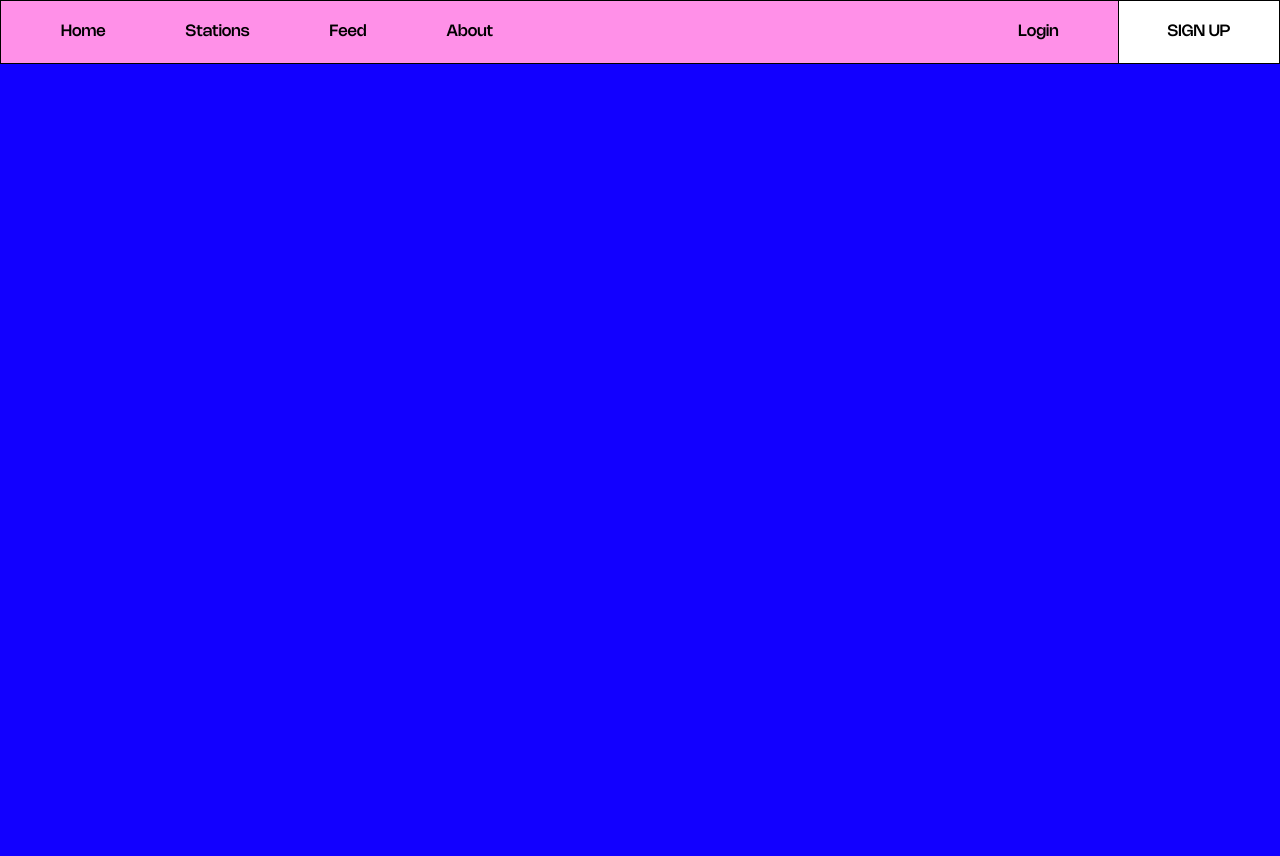
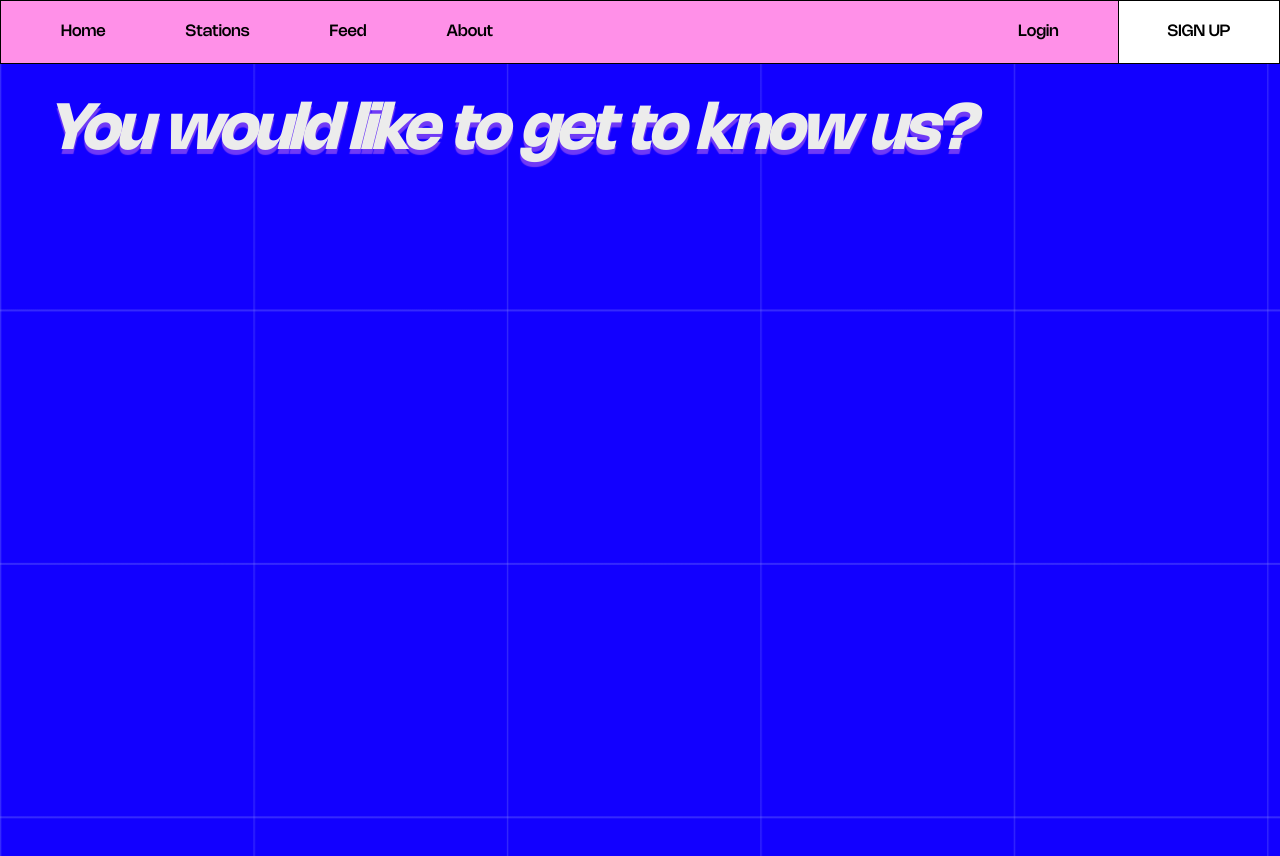
Before and after one commit to heckspoiler/sinecloud, a React (Create React App) app in the folder sinecloud/: page /about in a window 1280 px wide. Before the commit the page ends 800 px from the top, so only its background shows below. Built offline with nearby package versions, Linux system fonts and the light colour scheme.

Commit message:
small css changes

```diff
--- a/sinecloud/src/App.js
+++ b/sinecloud/src/App.js
@@ -7,6 +7,7 @@ import { motion } from "framer-motion";
 import { Home } from "./Components/Home/Home";
 import { Navbar } from "./Components/Navbar/Navbar";
 import { Stations } from "./Components/Stations/Stations";
+import { About } from "./Components/About/About";
 const Feed = lazy(() => import("./Components/Feed/Feed"));
 
 function App() {
@@ -41,6 +42,7 @@ function App() {
               </Suspense>
             }
           />
+          <Route path="/about" element={<About />} />
         </Routes>
       </div>
     </Router>
--- a/sinecloud/src/Components/About/About.css
+++ b/sinecloud/src/Components/About/About.css
@@ -0,0 +1,17 @@
+.about_container {
+      height: 100vh;
+      width: 100%;
+}
+
+.about_container h1 {
+      position: fixed;
+      margin-top: calc(20px + 10vh);
+      margin-left: calc(20px + 2vw);
+      top: 0;
+      left: 0;
+      font-style: italic;
+      width: 80%;
+      letter-spacing: -3px;
+      font-size: 4rem;
+      text-shadow: 0px 5px 1px rgba(255, 144, 232, 0.4) !important;
+}
--- a/sinecloud/src/Components/About/About.js
+++ b/sinecloud/src/Components/About/About.js
@@ -0,0 +1,10 @@
+import React from "react";
+import "./About.css";
+
+export const About = () => {
+  return (
+    <div className="about_container">
+      <h1>You would like to get to know us?</h1>
+    </div>
+  );
+};
--- a/sinecloud/src/Components/Feed/Feed.css
+++ b/sinecloud/src/Components/Feed/Feed.css
@@ -43,7 +43,7 @@
       width: 40%;
       letter-spacing: -3px;
       font-size: 4rem;
-      text-shadow: 3px 1px 1px #FF90E8 !important;
+      text-shadow: 0px 5px 1px rgba(255, 144, 232, 0.4) !important;
 }
 
 .feed-title {
--- a/sinecloud/src/Components/Stations/Station/Station.css
+++ b/sinecloud/src/Components/Stations/Station/Station.css
@@ -26,7 +26,14 @@
       background-color: #1200FF;
       background-image: linear-gradient(rgba(134, 138, 246, .3) .1em, transparent .08rem), linear-gradient(90deg, rgba(134, 138, 246, .3) .08rem, transparent .1em);
       background-size: 2vw 2vw;
+      transition: border-color 0.2s ease-in, transform 0.2s ease-in;
 
+}
+
+.stations_radio-image:hover {
+      border-color: #ff90e8;
+      transform: translateY(-2%);
+      cursor: pointer;
 }
 
 .stations_logo-container {
--- a/sinecloud/src/Components/Stations/Stations.css
+++ b/sinecloud/src/Components/Stations/Stations.css
@@ -21,5 +21,5 @@
       width: 80%;
       letter-spacing: -3px;
       font-size: 4rem;
-      text-shadow: 3px 1px 1px #FF90E8 !important;
+      text-shadow: 0px 5px 1px rgba(255, 144, 232, 0.4) !important;
 }
```
